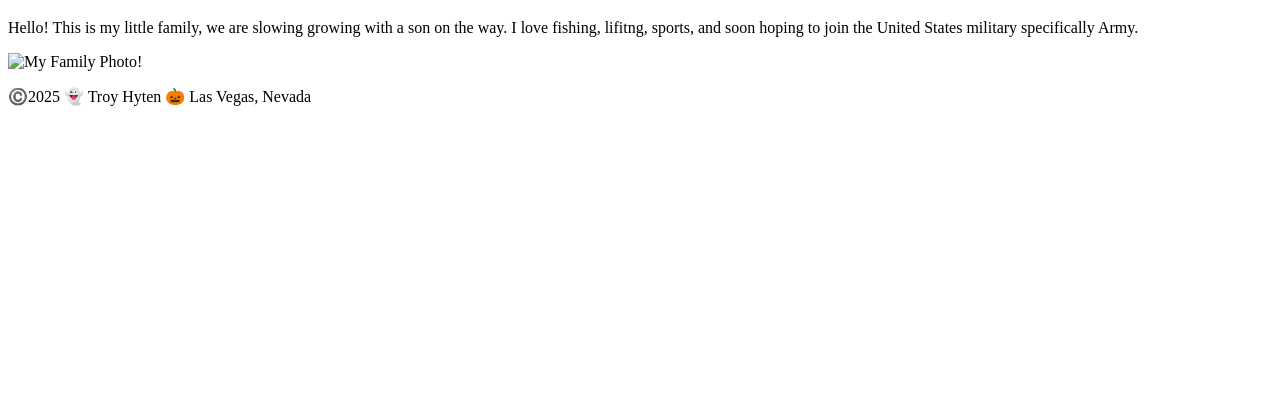
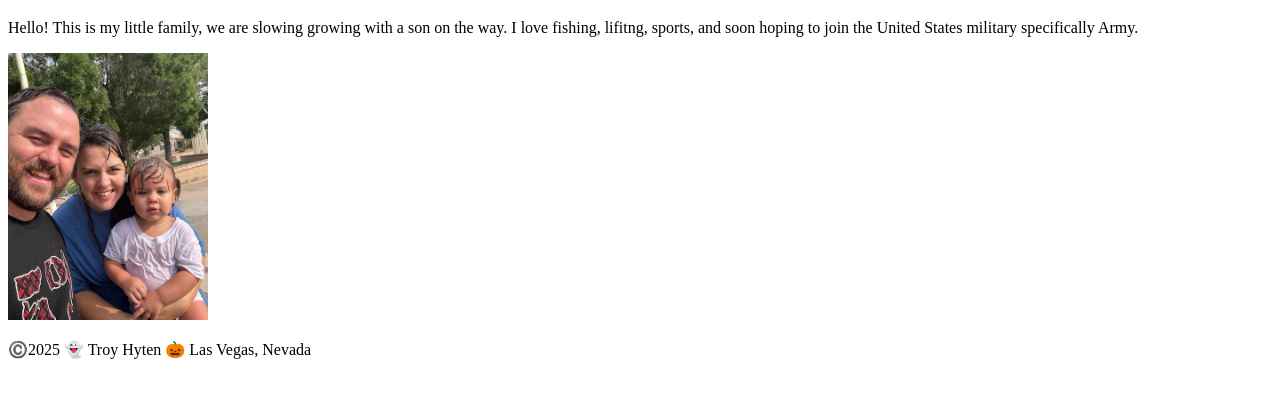
Before and after one commit to troyhyten1995-design/wdd130, a plain HTML site: page index.html in a window 1280 px wide. Shown: the part 87-484 px from the top of the page. Drawn offline with Linux system fonts and the light colour scheme.

Commit message:
WWD130 week 1 project

```diff
--- a/index.html
+++ b/index.html
@@ -18,7 +18,7 @@
         <h1>Troy Hyten | WDD 130</h1>
         <p>Hello! This is my little family, we are slowing growing with a son on the way. I love fishing, lifitng,
             sports, and soon hoping to join the United States military specifically Army.</p>
-        <img src="images/profile.jpg" alt="My Family Photo!" width="200">
+        <img src="images/profile.jpeg" alt="My Family Photo!" width="200">
     </main>
     <footer>
         <p>©️2025 👻 Troy Hyten 🎃 Las Vegas, Nevada</p>
```
Also changed, not shown: images/profile.jpeg (renamed from week01/images/profile.jpg).
